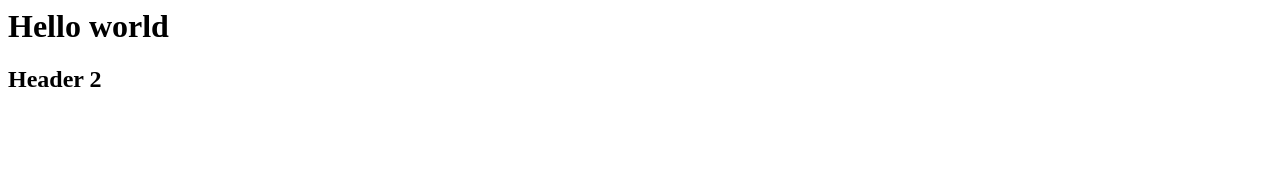
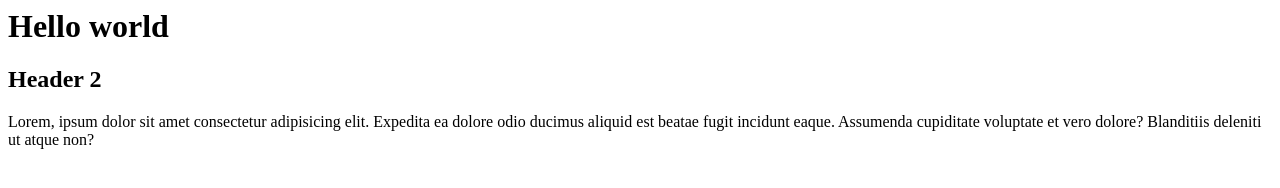
Before and after one commit to AlexJSDeveloper/project, a plain HTML site: page index.html in a window 1280 px wide. Drawn offline with Linux system fonts and the light colour scheme.

Commit message:
add lorem

```diff
--- a/index.html
+++ b/index.html
@@ -1,2 +1,3 @@
 <h1>Hello world</h1>
 <h2>Header 2</h2>
+<p>Lorem, ipsum dolor sit amet consectetur adipisicing elit. Expedita ea dolore odio ducimus aliquid est beatae fugit incidunt eaque. Assumenda cupiditate voluptate et vero dolore? Blanditiis deleniti ut atque non?</p>
```
